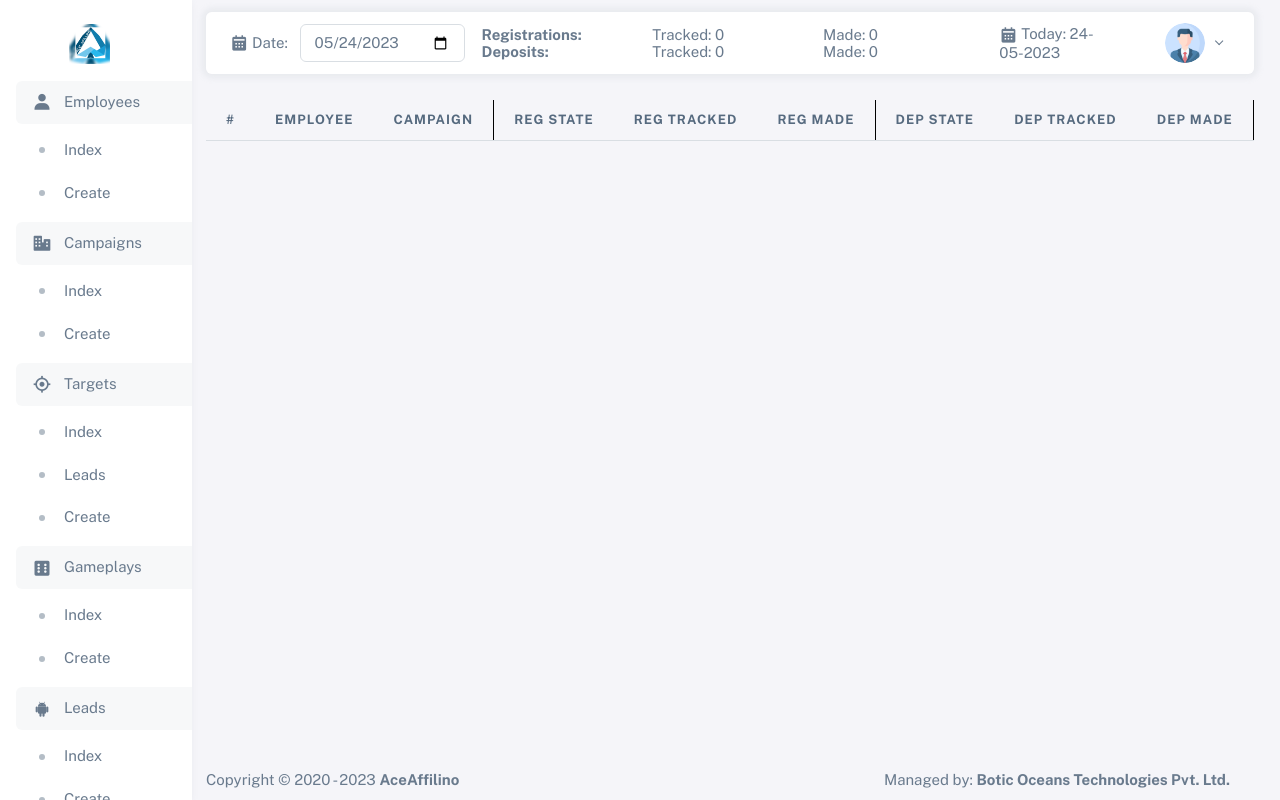
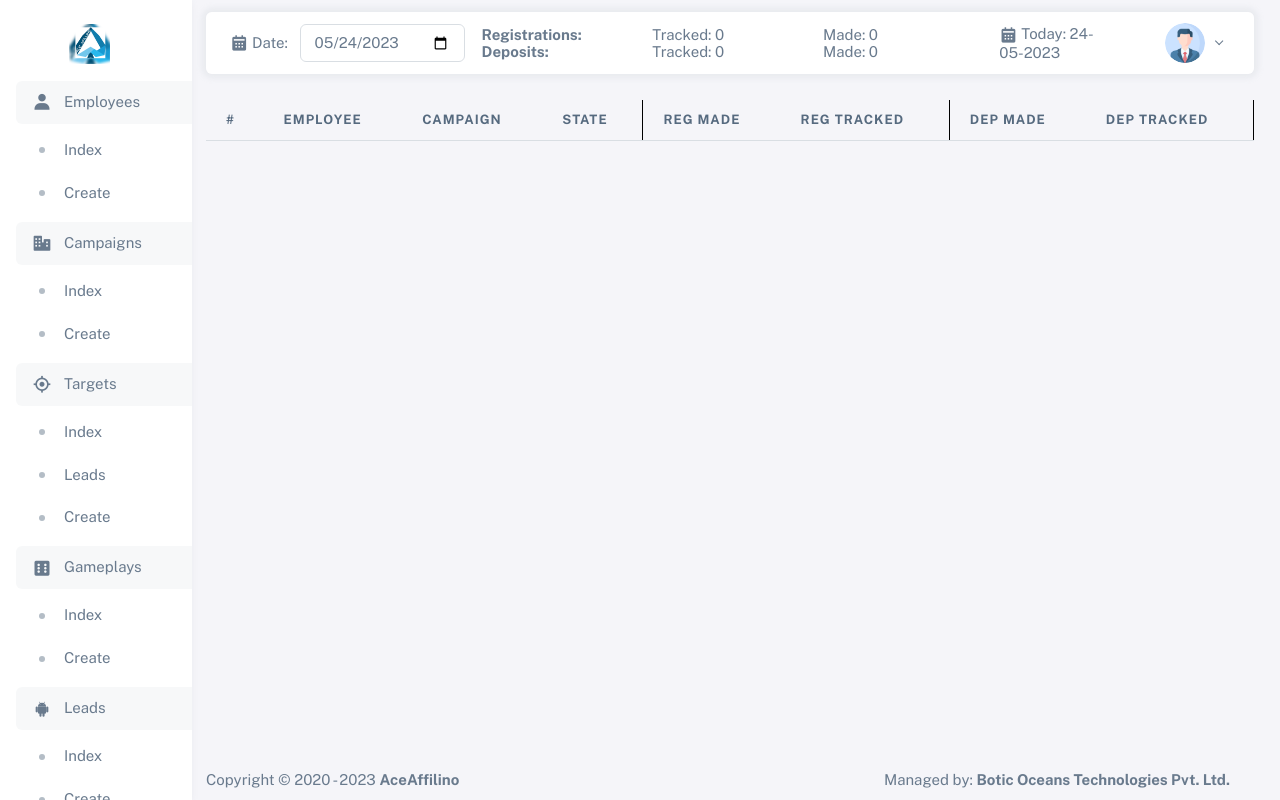
Before and after one commit to Sunil178/Laravel-Styled-PHP, a PHP site: page /targets/leads in a window 1280 px wide. Run offline with PHP 8.4, Linux system fonts and the light colour scheme; the visitor is signed in with stand-in values (Sample User, id 1); data that the repository does not hold is empty; some libraries are stand-ins or nearby versions.

Commit message:
Fetched retention deposits in targets and and fixed state issue

```diff
--- a/controller/targets/index.php
+++ b/controller/targets/index.php
@@ -21,9 +21,9 @@
 
         LEFT JOIN (SELECT employee_id, campaign_id, state_id, COUNT(emulator) AS reg_made_tracked_count FROM leads WHERE DATE(leads.created_at) = '$date' AND type = '0'  AND tracked = '0' GROUP BY employee_id, campaign_id, state_id) target_reg_tracked_leads ON target_reg_tracked_leads.employee_id = targets.employee_id AND target_reg_tracked_leads.campaign_id = targets.campaign_id AND target_reg_tracked_leads.state_id = targets.reg_state_id
 
-        LEFT JOIN (SELECT employee_id, campaign_id, state_id, COUNT(emulator) AS dep_made_count FROM leads WHERE DATE(leads.created_at) = '$date' AND type = '1' GROUP BY employee_id, campaign_id, state_id) target_dep_leads ON target_dep_leads.employee_id = targets.employee_id AND target_dep_leads.campaign_id = targets.campaign_id AND target_dep_leads.state_id = targets.dep_state_id
+        LEFT JOIN (SELECT employee_id, campaign_id, state_id, COUNT(emulator) AS dep_made_count FROM leads WHERE DATE(leads.created_at) = '$date' AND (type = '1' OR type = '2') GROUP BY employee_id, campaign_id, state_id) target_dep_leads ON target_dep_leads.employee_id = targets.employee_id AND target_dep_leads.campaign_id = targets.campaign_id AND target_dep_leads.state_id = targets.dep_state_id
 
-        LEFT JOIN (SELECT employee_id, campaign_id, state_id, COUNT(emulator) AS dep_made_tracked_count FROM leads WHERE DATE(leads.created_at) = '$date' AND type = '1'  AND tracked = '0' GROUP BY employee_id, campaign_id, state_id) target_dep_tracked_leads ON target_dep_tracked_leads.employee_id = targets.employee_id AND target_dep_tracked_leads.campaign_id = targets.campaign_id AND target_dep_tracked_leads.state_id = targets.dep_state_id
+        LEFT JOIN (SELECT employee_id, campaign_id, state_id, COUNT(emulator) AS dep_made_tracked_count FROM leads WHERE DATE(leads.created_at) = '$date' AND (type = '1' OR type = '2') AND tracked = '0' GROUP BY employee_id, campaign_id, state_id) target_dep_tracked_leads ON target_dep_tracked_leads.employee_id = targets.employee_id AND target_dep_tracked_leads.campaign_id = targets.campaign_id AND target_dep_tracked_leads.state_id = targets.dep_state_id
 
         WHERE DATE(targets.created_at) = '$date'";
 
--- a/controller/targets/leads.php
+++ b/controller/targets/leads.php
@@ -10,13 +10,11 @@
 
     $query = "SELECT
 
-employees.name employee_name, campaigns.name campaign_name,
-(CASE WHEN leads.type = '0' THEN states.name ELSE '-' END) reg_state,
-(CASE WHEN leads.type = '1' THEN states.name ELSE '-' END) dep_state,
+employees.name employee_name, campaigns.name campaign_name, states.name state_name,
 SUM(CASE WHEN leads.type = '0' THEN 1 ELSE 0 END) reg_made_count,
 SUM(CASE WHEN leads.type = '0' AND tracked = '0' THEN 1 ELSE 0 END) reg_made_tracked_count,
-SUM(CASE WHEN leads.type = '1' THEN 1 ELSE 0 END) dep_made_count,
-SUM(CASE WHEN leads.type = '1' AND tracked = '0' THEN 1 ELSE 0 END) dep_made_tracked_count
+SUM(CASE WHEN leads.type = '1' OR leads.type = '2' THEN 1 ELSE 0 END) dep_made_count,
+SUM(CASE WHEN (leads.type = '1' OR leads.type = '2') AND tracked = '0' THEN 1 ELSE 0 END) dep_made_tracked_count
 FROM leads
 LEFT JOIN states ON states.id = leads.state_id
 LEFT JOIN employees ON employees.id = leads.employee_id
--- a/views/targets/leads.php
+++ b/views/targets/leads.php
@@ -35,13 +35,12 @@
                     <?php if (checkAuth(true)) { ?>
                         <th> Employee </th>
                     <?php } ?>
-                    <th class="right-line"> Campaign </th>
-                    <th> Reg State </th>
-                    <th> Reg Tracked </th>
-                    <th class="right-line"> Reg Made </th>
-                    <th> Dep State </th>
-                    <th> Dep Tracked </th>
-                    <th class="right-line"> Dep Made </th>
+                    <th> Campaign </th>
+                    <th class="right-line"> State </th>
+                    <th> Reg Made </th>
+                    <th class="right-line"> Reg Tracked </th>
+                    <th> Dep Made </th>
+                    <th class="right-line"> Dep Tracked </th>
                 </tr>
             </thead>
             <tbody id="table-body">
@@ -52,13 +51,12 @@
                         <?php if (checkAuth(true)) { ?>
                             <td> <?php echo $target->employee_name ?> </td>
                         <?php } ?>
-                        <td class="right-line"> <?php echo $target->campaign_name ?> </td>
-                        <td> <?php echo $target->reg_state ?? '-' ?> </td>
-                        <td> <?php echo (int)$target->reg_made_tracked_count ?> </td>
-                        <td class="right-line"> <?php echo (int)$target->reg_made_count ?> </td>
-                        <td> <?php echo $target->dep_state ?? '-' ?> </td>
-                        <td> <?php echo (int)$target->dep_made_tracked_count ?> </td>
-                        <td class="right-line"> <?php echo (int)$target->dep_made_count ?> </td>
+                        <td> <?php echo $target->campaign_name ?> </td>
+                        <td class="right-line"> <?php echo $target->state_name ?? '-' ?> </td>
+                        <td> <?php echo (int)$target->reg_made_count ?> </td>
+                        <td class="right-line"> <?php echo (int)$target->reg_made_tracked_count ?> </td>
+                        <td> <?php echo (int)$target->dep_made_count ?> </td>
+                        <td class="right-line"> <?php echo (int)$target->dep_made_tracked_count ?> </td>
                     </tr>
                     <?php
                         $registration_tracked += (int)$target->reg_made_tracked_count;
```
Also changed, not shown: views/targets/index.php (+4 -4 lines).
